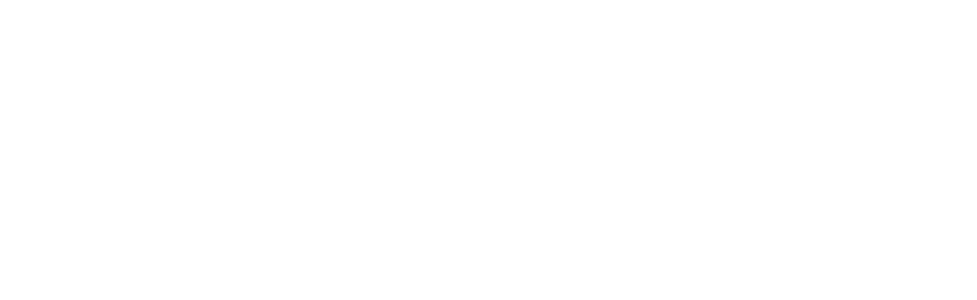
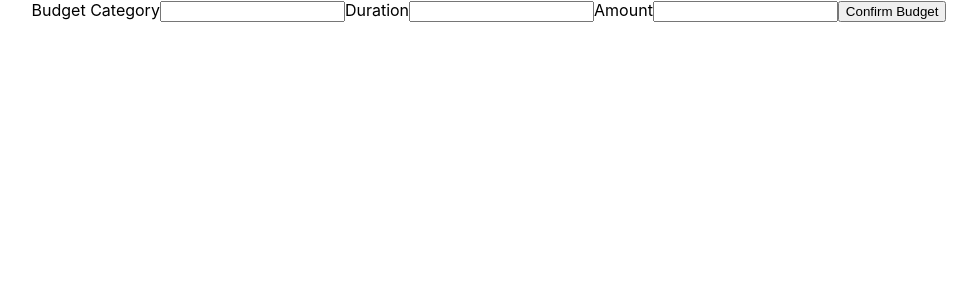
Before and after one commit to himanshuShukla55/spendwiseclone, a React (Create React App) app: page /add-budget in a window 1280 px wide. Before the commit this address had no page. Shown: the top 300 px of the page, without its empty margins (151-1128 px from the left). Built offline with nearby package versions, Linux system fonts and the light colour scheme.

Commit message:
feat: Add Budget Page created

```diff
--- a/package.json
+++ b/package.json
@@ -7,7 +7,9 @@
     "@testing-library/jest-dom": "^5.17.0",
     "@testing-library/react": "^13.4.0",
     "@testing-library/user-event": "^13.5.0",
+    "axios": "^1.5.1",
     "react": "^18.2.0",
+    "react-datepicker": "^4.21.0",
     "react-dom": "^18.2.0",
     "react-redux": "^8.1.3",
     "react-router-dom": "^6.17.0",
--- /dev/null
+++ b/src/Pages/AddBudget/index.jsx
@@ -0,0 +1,64 @@
+import { useState } from "react";
+import DatePicker from "react-datepicker";
+import axios from "axios";
+
+import "react-datepicker/dist/react-datepicker.css";
+const AddBudget = () => {
+  const [budget, setBudget] = useState({
+    title: "",
+    amount: "",
+    start_date: null,
+    end_date: null,
+    active: false,
+  });
+  const handleChange = ({ target: { name, value } }) => {
+    setBudget({ ...budget, [name]: value });
+  };
+  const updateDuration = ([start, end]) => {
+    setBudget({ ...budget, start_date: start, end_date: end });
+  };
+  const handleSubmit = async (event) => {
+    event.preventDefault();
+    console.log("form submitted");
+    try {
+      const res = await axios.post(
+        "https://spendwise-239r.onrender.com/budgets",
+        budget
+      );
+      console.log(res);
+    } catch (error) {
+      console.error(error);
+    }
+  };
+  const { title, amount, start_date, end_date } = budget;
+  return (
+    <form onSubmit={handleSubmit}>
+      <label htmlFor="title">
+        Budget Category
+        <input type="text" name="title" value={title} onChange={handleChange} />
+      </label>
+      <label htmlFor="duration">
+        Duration
+        <DatePicker
+          selectsRange={true}
+          isClearable={true}
+          startDate={start_date}
+          endDate={end_date}
+          onChange={updateDuration}
+        />
+      </label>
+      <label htmlFor="amount">
+        Amount
+        <input
+          type="text"
+          name="amount"
+          value={amount}
+          onChange={handleChange}
+        />
+      </label>
+      <button type="submit">Confirm Budget</button>
+    </form>
+  );
+};
+
+export default AddBudget;
--- a/src/Routes/AllRoutes.js
+++ b/src/Routes/AllRoutes.js
@@ -1,7 +1,12 @@
 import { Route, Routes } from "react-router-dom";
+import AddBudget from "../Pages/AddBudget";
 
 const AllRoutes = () => {
-  return <Routes></Routes>;
+  return (
+    <Routes>
+      <Route path="/add-budget" element={<AddBudget />} />
+    </Routes>
+  );
 };
 
 export default AllRoutes;
```
Also changed, not shown: 1 other file (tests, documents, lock files or other folders).
